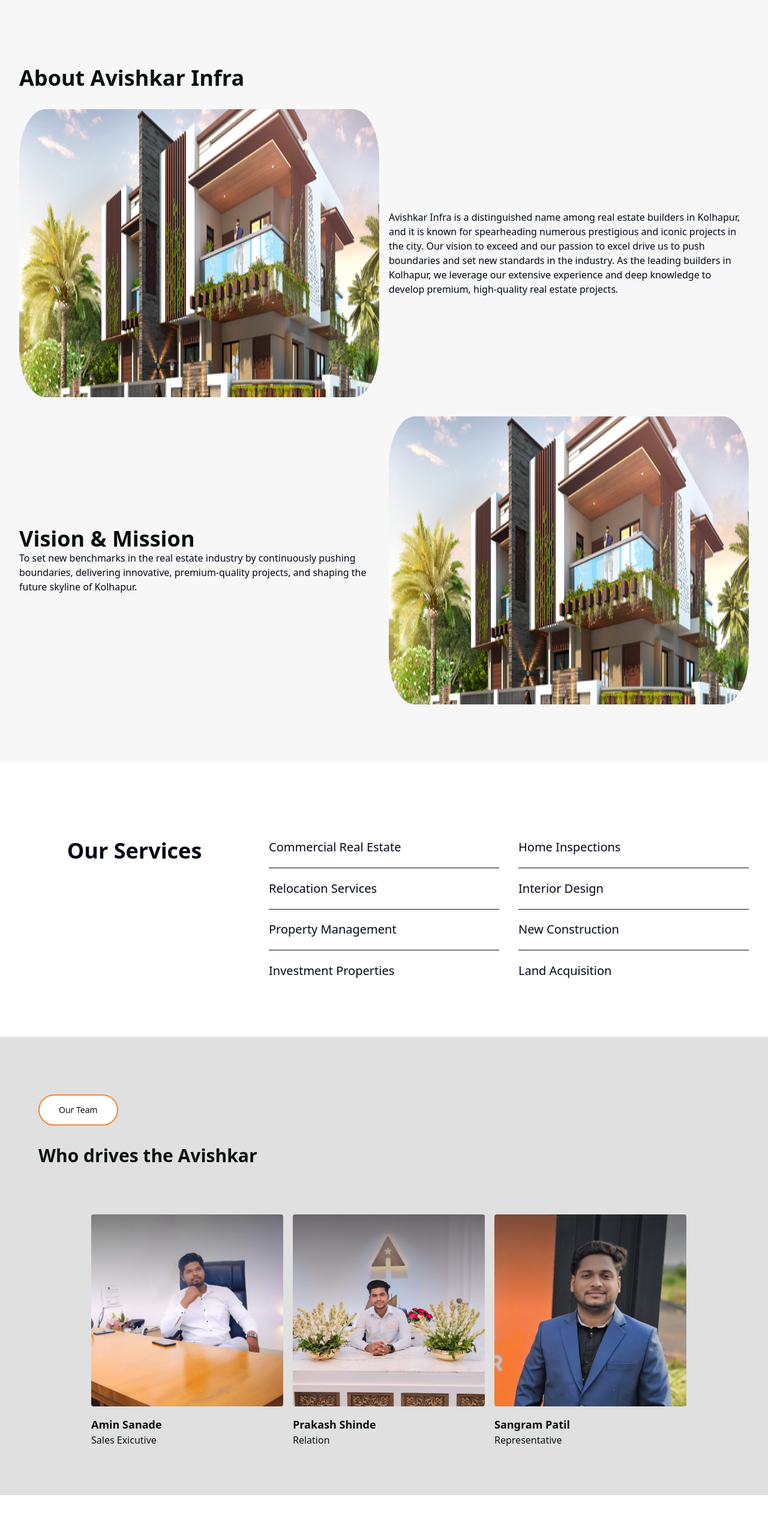
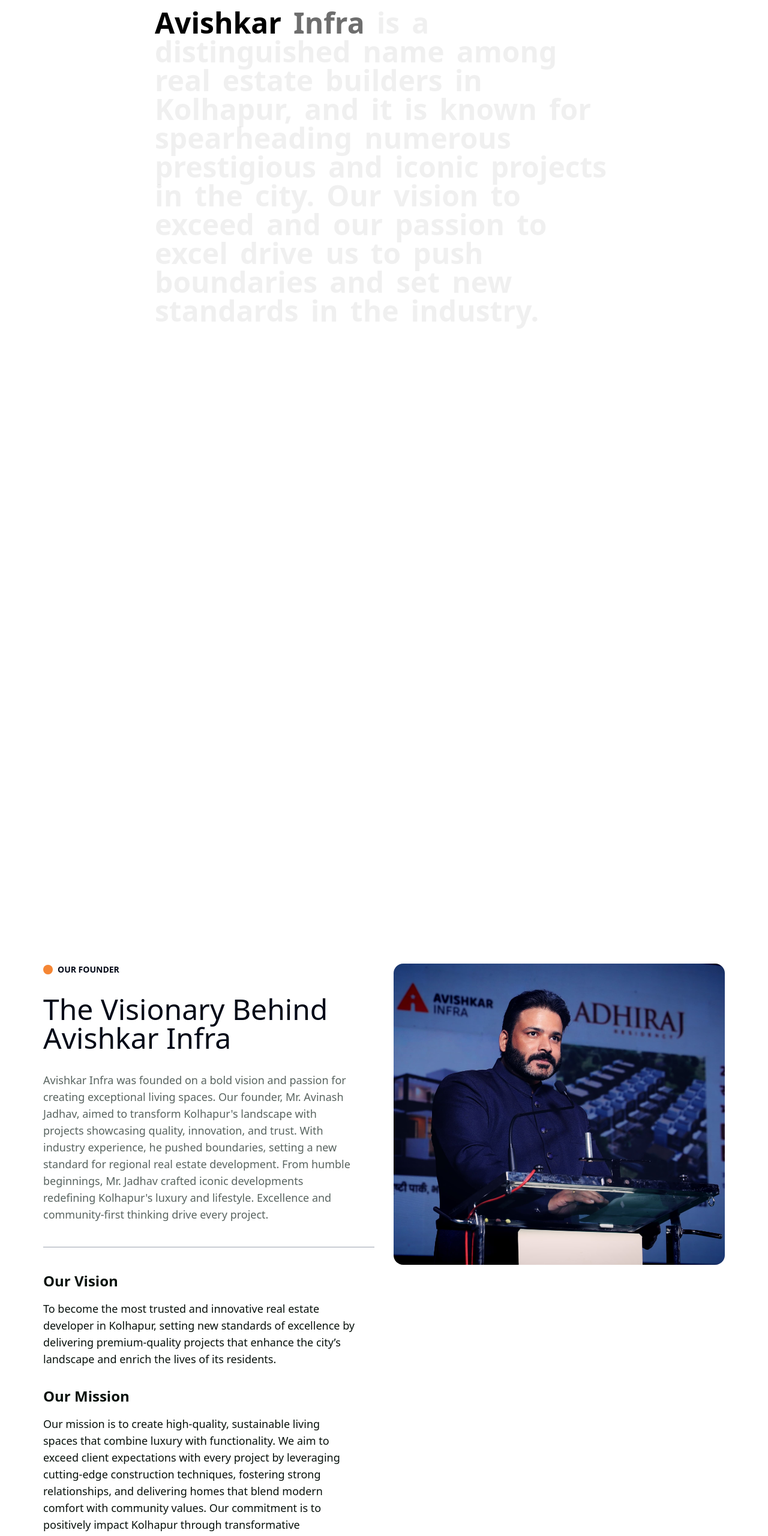
Before and after one commit to shubhcode12/avishkarinfra, a Next.js app: page /about in a window 1280 px wide. Shown: the part 234-2794 px from the top of the page at 60% size. Built offline with nearby package versions, Linux system fonts and the light colour scheme.

Commit message:
polish about page

```diff
--- a/src/pages/about.tsx
+++ b/src/pages/about.tsx
@@ -1,176 +1,107 @@
+import Footer from "@/components/common/Footer";
 import Navbar from "@/components/common/Navbar";
-import React from "react";
-import { common } from "../../public/assets/icon";
-import { Button } from "@/components/ui/button";
+import { AppleCardsCarouselDemo } from "@/components/common/Team";
+import TextRevealByWord from "@/components/ui/TextReveal";
 import Image from "next/image";
-import { aboutscreen, Homescreen } from "../../public/assets/images";
-import { AppleCardsCarouselDemo } from "@/components/common/Team";
-import { StickyScrollRevealDemo } from "@/components/common/Sticky";
-import { useRouter } from "next/router";
-import Footer from "@/components/common/Footer";
-import TextRevealByWord from "@/components/ui/TextReveal";
+import avishkarFounder from "../../public/assets/images/about/avishkarFounder.jpeg";
+import FaqSection from "@/components/Homesections/FaqSection";
 const About = () => {
-  const router = useRouter();
   return (
     <div>
       <Navbar />
-      <section className="w-full flex py-14 pt-28 lg:pt-40 justify-center px-4 lg:px-10 ">
-        <div className="flex px-8 justify-center w-full">
-          <div className=" w-full ">
-            {/* <TextRevealByWord text="Welcome to Avishkar Infra! Best builders and developers in Kolhapur"/> */}
-            {/* <div className="flex flex-col gap-8">
-              <div className="flex">
-                <div className="w-full flex flex-col justify-evenly">
-                  <div className="text-secondary font-semibold text-6xl">
-                    About Avishkar Infra
+      <section className="w-full flex py-28 justify-center px-0 lg:px-10">
+        <div className="flex justify-center w-full">
+          <div className="px-8 w-full">
+            <div className="w-full">
+              <TextRevealByWord text="Avishkar Infra is a distinguished name among real estate builders in Kolhapur, and it is known for spearheading numerous prestigious and iconic projects in the city. Our vision to exceed and our passion to excel drive us to push boundaries and set new standards in the industry." />
             </div>
-                  <div>
-                    Founded on a shared vision of redefining the real estate
-                    experience, Citadel emerged from a passion for creating
-                    lasting connections between people and their ideal living
-                    spaces.
+
+            <div className="flex flex-col-reverse lg:flex-row justify-center py-32 w-full gap-8 bg-white">
+              <div className="flex flex-col w-full gap-8">
+                <div className="flex items-center">
+                  <div className="w-4 h-4 bg-primary rounded-full mr-2"></div>
+                  <span className="text-sm font-semibold">OUR FOUNDER</span>
                 </div>
-                  <div className="flex justify-start items-end">
-                    <Button
-                      onClick={() => router.push("/contactus")}
-                      className="flex justify-center gap-2">
-                      <span>Contact us</span>
-                      <span>
-                        <Image src={common.arrowCrossRight} alt="" />
-                      </span>
-                    </Button>
+                <div className="text-4xl lg:text-5xl font-medium">
+                  The Visionary Behind Avishkar Infra
+                </div>
+                <div className="text-lg text-[#596460] pr-8">
+                  Avishkar Infra was founded on a bold vision and passion for
+                  creating exceptional living spaces. Our founder, Mr. Avinash
+                  Jadhav, aimed to transform Kolhapur's landscape with projects
+                  showcasing quality, innovation, and trust. With industry
+                  experience, he pushed boundaries, setting a new standard for
+                  regional real estate development. From humble beginnings, Mr.
+                  Jadhav crafted iconic developments redefining Kolhapur's
+                  luxury and lifestyle. Excellence and community-first thinking
+                  drive every project.
+                </div>
+                <div className="bg-gray-400 h-[0.5px] w-full my-2"></div>
+
+                <div className="text-lg text-secondary pr-8">
+                  <h3 className="text-2xl font-semibold mb-4">Our Vision</h3>
+                  To become the most trusted and innovative real estate
+                  developer in Kolhapur, setting new standards of excellence by
+                  delivering premium-quality projects that enhance the city’s
+                  landscape and enrich the lives of its residents.
+                </div>
+                <div className="text-lg text-secondary pr-8">
+                  <h3 className="text-2xl font-semibold mb-4">Our Mission</h3>
+                  Our mission is to create high-quality, sustainable living
+                  spaces that combine luxury with functionality. We aim to
+                  exceed client expectations with every project by leveraging
+                  cutting-edge construction techniques, fostering strong
+                  relationships, and delivering homes that blend modern comfort
+                  with community values. Our commitment is to positively impact
+                  Kolhapur through transformative developments while maintaining
+                  an unwavering focus on quality, trust, and environmental
+                  responsibility.
                 </div>
               </div>
-                <div className="w-full">
-                  <Image src={Homescreen.property1} alt="" />
-                </div>
-              </div>
-              <div className="flex w-full justify-center">
-                <div className="">
-                  <Image
-                    src={Homescreen.property1}
-                    className="w-auto h-72"
+              <div className="w-full ">
+                <img
+                  src={avishkarFounder.src}
+                  className="w-full h-1/2 object-cover rounded-2xl aspect-video"
                   alt=""
                 />
               </div>
             </div>
-            </div> */}
+
+            <section className="w-full flex flex-col justify-center">
+              <div className="flex justify-center w-full">
+                <div className="w-full">
+                  <div className="flex flex-col lg:flex-row w-full gap-8 mb-8">
+                    <div className="flex flex-col lg:w-1/2">
+                      <div className="flex items-center">
+                        <div className="w-4 h-4 bg-primary rounded-full mr-2"></div>
+                        <span className="text-sm font-semibold">OUR TEAM</span>
+                      </div>
+                      <div className="text-4xl lg:text-6xl font-medium mt-4">
+                        Who drives the Avishkar Infra
                       </div>
                     </div>
-      </section>
-      <section className="w-full bg-[#f7f7f7] flex pt-32 pb-24 justify-center px-4 lg:px-0">
-        <div className="flex px-8 justify-center w-full">
-          <div className=" w-full ">
-            <div className="flex flex-col gap-8">
-              <div className="text-4xl text-secondary font-semibold">
-                About Avishkar Infra
-              </div>
-              <div className="flex flex-col-reverse lg:flex-row gap-4 justify-center items-center">
-                <div className="w-full">
-                  <div>
-                    <Image
-                      src={Homescreen.property1}
-                      className="w-auto h-[30rem]"
-                      alt=""
-                    />
-                  </div>
-                </div>
-                <div className="w-full">
-                  Avishkar Infra is a distinguished name among real estate
-                  builders in Kolhapur, and it is known for spearheading
-                  numerous prestigious and iconic projects in the city. Our
-                  vision to exceed and our passion to excel drive us to push
-                  boundaries and set new standards in the industry. As the
-                  leading builders in Kolhapur, we leverage our extensive
-                  experience and deep knowledge to develop premium, high-quality
-                  real estate projects.
-                </div>
-              </div>
-              <div className="flex flex-col lg:flex-row-reverse  gap-4 justify-center items-center">
-                <div className="w-full">
-                  <div className="">
-                    <Image
-                      src={Homescreen.property1}
-                      className="w-auto h-[30rem]"
-                      alt=""
-                    />
-                  </div>
-                </div>
-                <div className="w-full">
-                  <div className="text-4xl text-secondary font-semibold">
-                    Vision & Mission
-                  </div>
-                  To set new benchmarks in the real estate industry by
-                  continuously pushing boundaries, delivering innovative,
-                  premium-quality projects, and shaping the future skyline of
-                  Kolhapur.
+                    <div className="flex flex-col lg:text-end lg:justify-end">
+                      <p className="text-lg text-[#596460] mb-4 max-w-2xl">
+                        Get to know the dedicated professionals behind Avishkar Infrs
+                        who are committed to helping you navigate the real
+                        estate market with confidence
+                      </p>
                     </div>
                   </div>
                 </div>
               </div>
+              <div className="w-full">
+                <AppleCardsCarouselDemo />
               </div>
             </section>
-      <section className="w-full  flex pt-32 pb-24 justify-center px-4 lg:px-0">
-        <div className="flex px-8 justify-center w-full">
-          <div className=" w-full ">
-            <div className="flex flex-col gap-8">
-              <div className="flex gap-8">
-                <div className="w-full text-4xl font-semibold">
-                  <div className="text-center"> Our Services </div>{" "}
-                  <div className="w-48 bg-primary h-22"></div>
-                </div>
-                <div className="w-full">
-                  <div className="text-xl">Commercial Real Estate</div>
-                  <div className="w-full my-5 h-[0.5px] bg-secondary"></div>
-                  <div className="text-xl">Relocation Services</div>
-                  <div className="w-full my-5 h-[0.5px] bg-secondary"></div>
-                  <div className="text-xl">Property Management</div>
-                  <div className="w-full my-5 h-[0.5px] bg-secondary"></div>
-                  <div className="text-xl">Investment Properties</div>
-                </div>
-                <div className="w-full">
-                  <div className="text-xl">Home Inspections</div>
-                  <div className="w-full my-5 h-[0.5px] bg-secondary"></div>
-                  <div className="text-xl">Interior Design</div>
-                  <div className="w-full my-5 h-[0.5px] bg-secondary"></div>
-                  <div className="text-xl">New Construction</div>
-                  <div className="w-full my-5 h-[0.5px] bg-secondary"></div>
-                  <div className="text-xl">Land Acquisition</div>
-                </div>
-              </div>
-            </div>
           </div>
         </div>
       </section>
 
-      <section className="w-full bg-[#666666] bg-opacity-20 flex flex-col justify-center px-4 pt-24 lg:px-0">
+      {/* <section className="w-full flex flex-col justify-center px-4 pt-24 lg:px-0">
         <div className="flex justify-center w-full">
           <div className="max-w-6xl w-full">
             <div className="flex flex-col gap-8">
-              <div className="flex justify-start">
-                <Button className="bg-white text-secondary border-primary border-2 hover:text-white">
-                  Our Team
-                </Button>
-              </div>
-              <div className="text-start text-secondary font-semibold text-3xl">
-                Who drives the Avishkar
-              </div>
-            </div>
-          </div>
-        </div>
-      </section>
-      <div className="bg-[#666666] bg-opacity-20">
-        <AppleCardsCarouselDemo />
-      </div>
-      <section className="w-full flex flex-col justify-center px-4 pt-24 lg:px-0">
-        <div className="flex justify-center w-full">
-          <div className="max-w-6xl w-full">
-            <div className="flex flex-col gap-8">
-              {/* <div className="flex justify-start">
-                <Button className="bg-white text-secondary border-primary border-2 hover:text-white">
-                  Our Team
-                </Button>
-              </div> */}
               <div className="text-start max-w-3xl text-primary font-semibold text-4xl">
                 Welcome to Avishkar Infra! Best builders and developers in
                 Kolhapur
@@ -207,7 +138,9 @@
             </div>
           </div>
         </div>
-      </section>
+      </section> */}
+
+      <FaqSection />
       <Footer />
     </div>
   );
```
Lines whose indentation alone changed are shown as unchanged.
